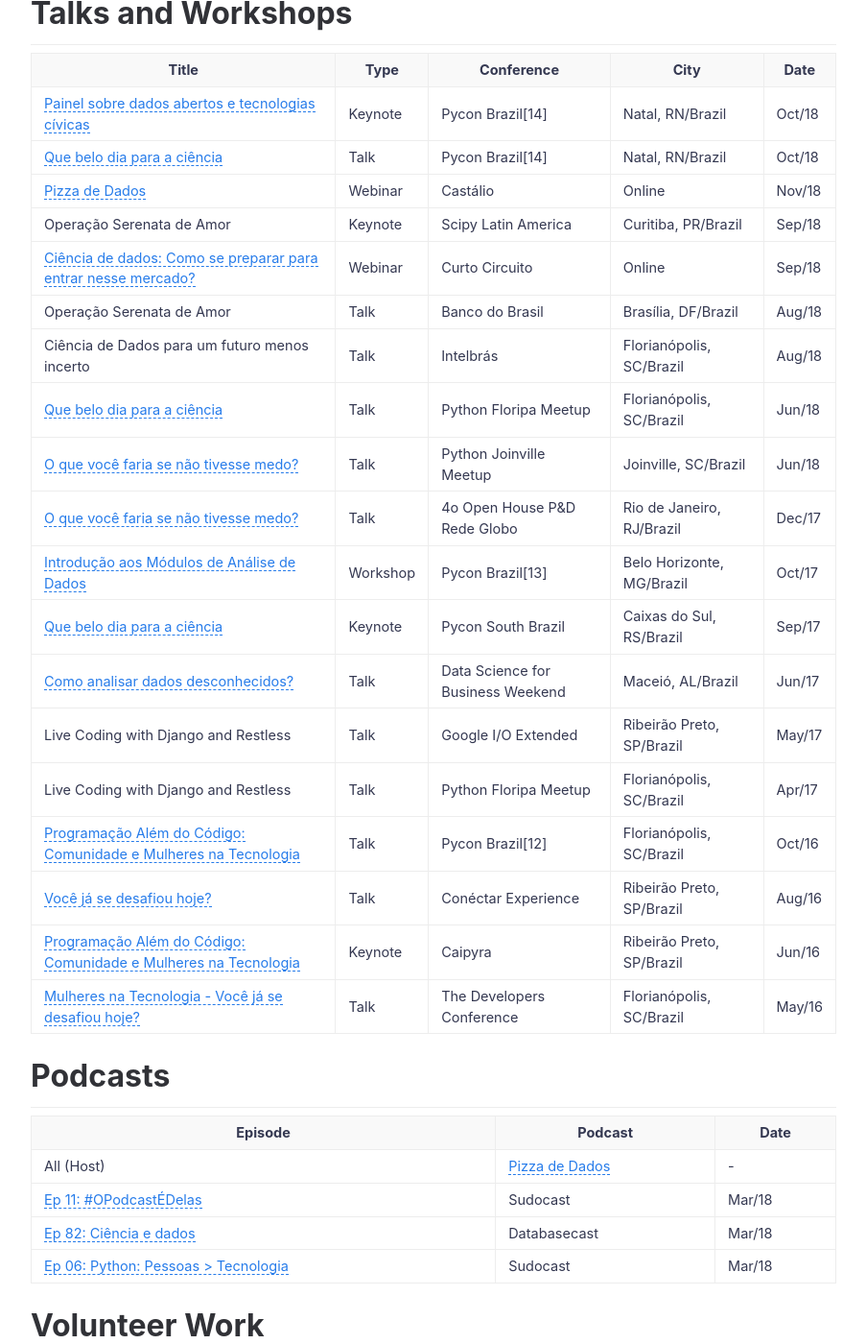
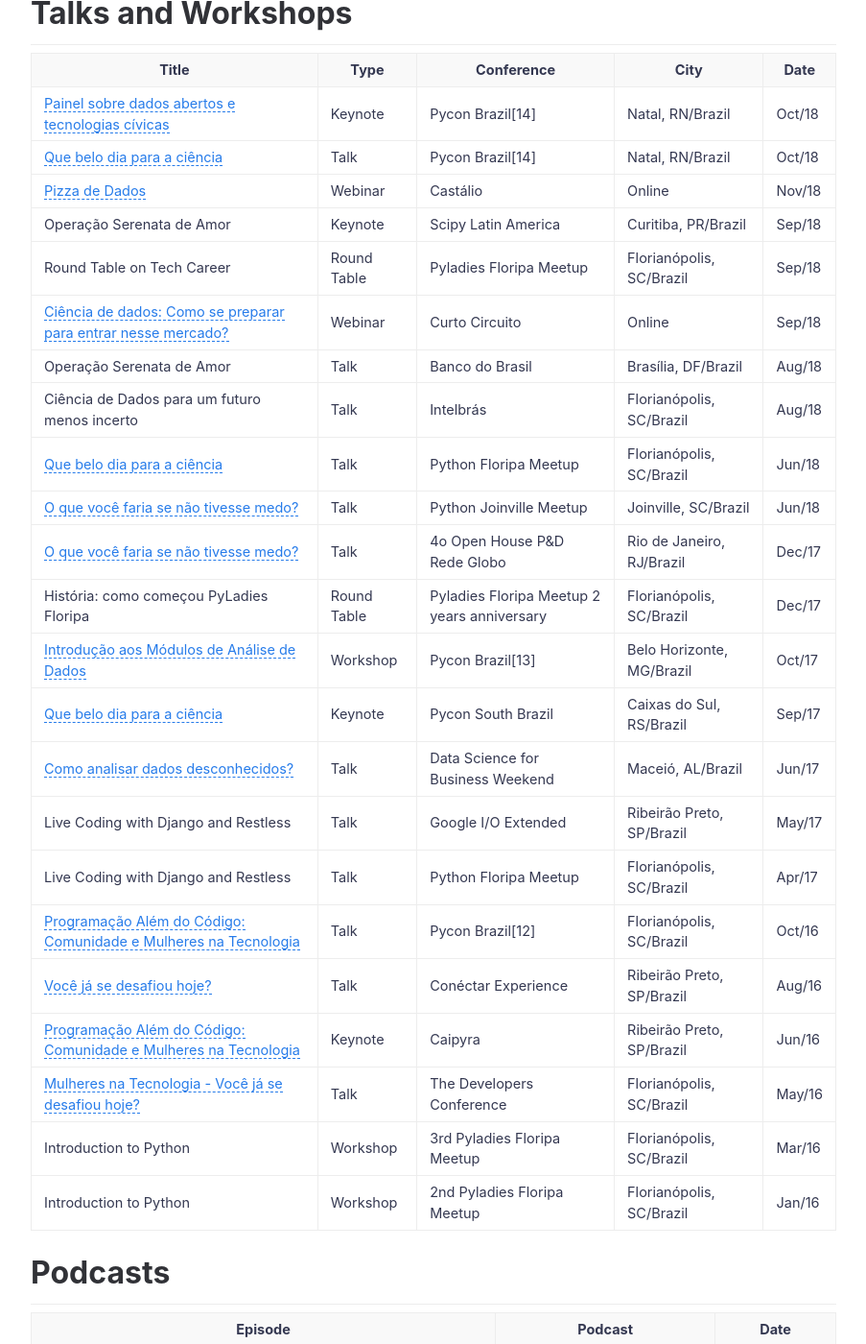
Before and after one commit to leportella/v3, a Jekyll site: the page built from cv.md, in a window 1280 px wide and 1400 px high, scrolled down 5013 px. Shown: the whole window at 96% size, without its empty margins (188-1091 px from the left). Built offline with Jekyll 4.4.1, drawn with Linux system fonts in a browser that asks for light colours.

Commit message:
add all pyladies events on cv

```diff
--- a/cv.md
+++ b/cv.md
@@ -186,12 +186,14 @@ Scientific Initiation Scholarship at Coastal Oceanography Laboratory. Worked wit
 | [Que belo dia para a ciência](https://www.youtube.com/watch?v=URBE9PyGclU)                                     | Talk     | Pycon Brazil[14]                  | Natal, RN/Brazil          | Oct/18 |
 | [Pizza de Dados](https://www.youtube.com/watch?v=HxrEUBNnz2Q)                                       | Webinar  | Castálio               | Online      | Nov/18 |
 | Operação Serenata de Amor                                       | Keynote  | Scipy Latin America               | Curitiba, PR/Brazil       | Sep/18 |
+| Round Table on Tech Career          | Round Table     | Pyladies Floripa Meetup         | Florianópolis, SC/Brazil  | Sep/18 |
 | [Ciência de dados: Como se preparar para entrar nesse mercado?](https://www.youtube.com/watch?v=i8vvR3avyxQ)   | Webinar  | Curto Circuito                    | Online                    | Sep/18 |
 | Operação Serenata de Amor                                       | Talk     | Banco do Brasil                   | Brasília, DF/Brazil       | Aug/18 |
 | Ciência de Dados para um futuro menos incerto                   | Talk     | Intelbrás                         | Florianópolis, SC/Brazil  | Aug/18 |
 | [Que belo dia para a ciência](https://slides.com/leticiaportella/que-belo-dia-para-a-ciencia)                                     | Talk     | Python Floripa Meetup             | Florianópolis, SC/Brazil  | Jun/18 |
 | [O que você faria se não tivesse medo?](https://slides.com/leticiaportella/meetup-joinville)                           | Talk     | Python Joinville Meetup           | Joinville, SC/Brazil      | Jun/18 |
 | [O que você faria se não tivesse medo?](http://slides.com/leticiaportella/o-que-voce-faria-se-tivesse-medo#/)                           | Talk     | 4o Open House P&D Rede Globo      | Rio de Janeiro, RJ/Brazil | Dec/17 |
+| História: como começou PyLadies Floripa          | Round Table     | Pyladies Floripa Meetup 2 years anniversary         | Florianópolis, SC/Brazil  | Dec/17 |
 | [Introdução aos Módulos de Análise de Dados](https://github.com/leportella/tutorial-modulos-data-science)                      | Workshop | Pycon Brazil[13]                  | Belo Horizonte, MG/Brazil | Oct/17 |
 | [Que belo dia para a ciência](https://www.youtube.com/watch?v=Evbw0DI5pkc)                                     | Keynote  | Pycon South Brazil                | Caixas do Sul, RS/Brazil  | Sep/17 |
 | [Como analisar dados desconhecidos?](http://slides.com/leticiaportella/analise-exploratoria-de-dados)                              | Talk     | Data Science for Business Weekend | Maceió, AL/Brazil         | Jun/17 |
@@ -201,6 +203,8 @@ Scientific Initiation Scholarship at Coastal Oceanography Laboratory. Worked wit
 | [Você já se desafiou hoje?](https://github.com/leportella/apresentacoes/blob/master/Voce_ja_se_desafiou_hoje_Ago16.pdf)                                       | Talk     | Conéctar Experience               | Ribeirão Preto, SP/Brazil | Aug/16 |
 | [Programação Além do Código: Comunidade e Mulheres na Tecnologia](https://www.youtube.com/watch?v=yV3XFWfJ0TE&t=393s) | Keynote  | Caipyra                           | Ribeirão Preto, SP/Brazil | Jun/16 |
 | [Mulheres na Tecnologia - Você já se desafiou hoje?](http://www.thedevelopersconference.com.br/tdc/2016/florianopolis/trilha-python)              | Talk     | The Developers Conference         | Florianópolis, SC/Brazil  | May/16 |
+| Introduction to Python          | Workshop     | 3rd Pyladies Floripa Meetup         | Florianópolis, SC/Brazil  | Mar/16 |
+| Introduction to Python          | Workshop     | 2nd Pyladies Floripa Meetup         | Florianópolis, SC/Brazil  | Jan/16 |
 
 
 <h1 id='podcasts'>Podcasts</h1>
```
